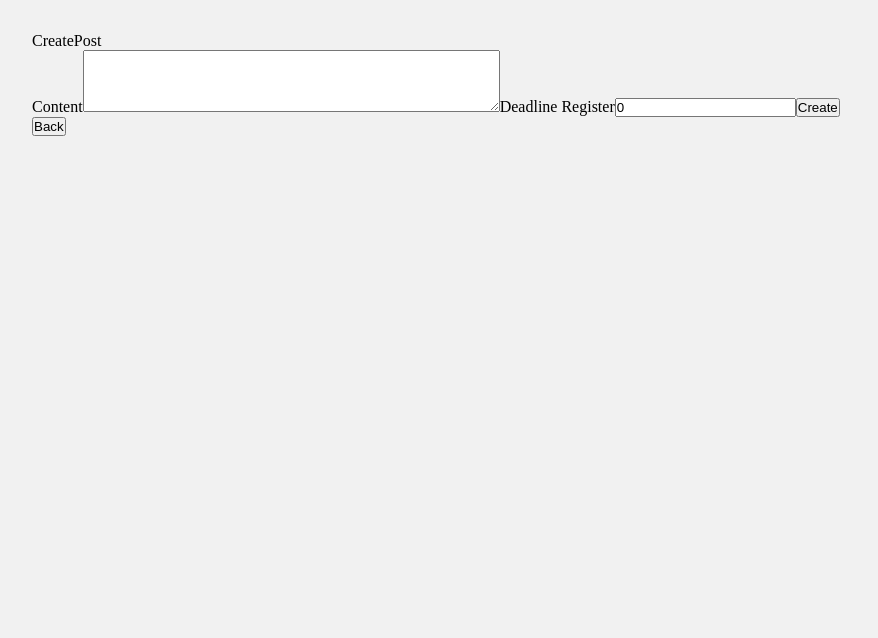
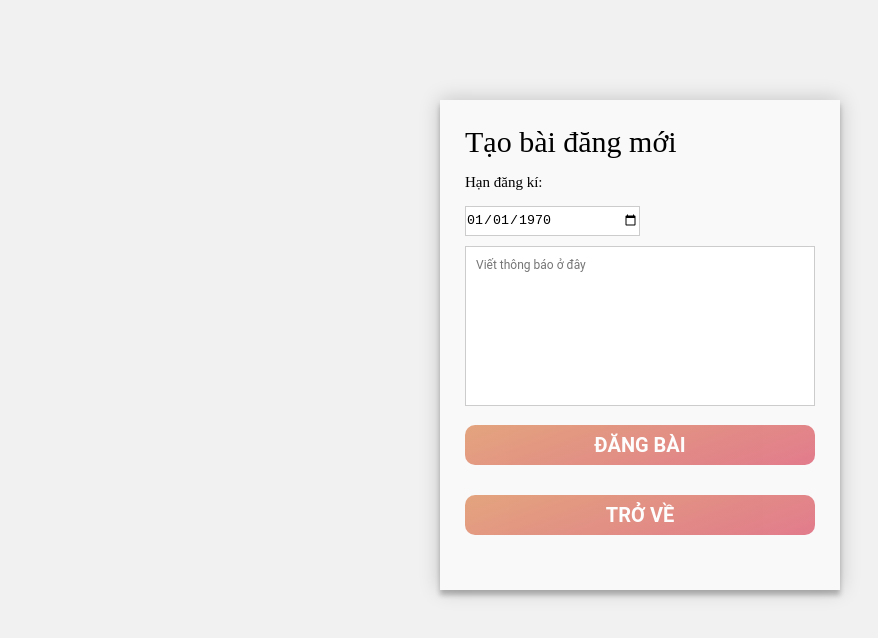
Before and after one commit to Duaww/blood-donate, a React (Create React App) app in the folder blood-donate-fe/: page /create-post in a window 1280 px wide. Shown: the top 638 px of the page, without its empty margins (0-878 px from the left). Built offline with nearby package versions, Linux system fonts and the light colour scheme; sample sign-in values are in the browser's storage.

Commit message:
ADD: css for hopital pgae

```diff
--- a/blood-donate-fe/src/donated-blood/DonatedBloodComponent.js
+++ b/blood-donate-fe/src/donated-blood/DonatedBloodComponent.js
@@ -1,35 +1,32 @@
 import { useNavigate } from "react-router-dom";
-import React, {useEffect ,useState } from "react";
+import React, { useEffect, useState } from "react";
 import "./DonatedBlood.css";
 import DonatedBloodService from "./DonatedBloodService";
 
 export const DonatedBloodComponent = () => {
-
   const [token, setToken] = useState("");
   const [listDonator, setListDonator] = useState([]);
   const [nameFilter, setNameFilter] = useState("");
   const [bloodFilter, setBloodFilter] = useState("");
   const navigate = useNavigate();
 
-
   useEffect(() => {
     const checkAuth = () => {
-            const token = localStorage.getItem('token');
+      const token = localStorage.getItem("token");
       if (token == null) {
         navigate("/");
         return;
       }
       setToken(token);
       getListDonator(token);
-        }
+    };
     checkAuth();
   }, []);
-
 
   function getListDonator(token) {
     const pageable = {
       page: 1,
-            size: 10
+      size: 10,
     };
     DonatedBloodService.getListDonatorSeflHospital(token, pageable)
       .then((res) => {
@@ -41,9 +38,8 @@ export const DonatedBloodComponent = () => {
       });
   }
 
-
   function convertTimeStampToDate(timestamp) {
-        return new Date(timestamp * 1000).toDateString();
+    return new Date(timestamp * 1000).toISOString().split("T")[0];
   }
 
   function goBack() {
@@ -53,11 +49,11 @@ export const DonatedBloodComponent = () => {
   function search() {
     let pageable = {
       page: 1,
-            size: 10
+      size: 10,
     };
     let requestBody = {
       name: nameFilter,
-            blood: bloodFilter.split(":")
+      blood: bloodFilter.split(":"),
     };
 
     console.log(requestBody);
@@ -74,43 +70,95 @@ export const DonatedBloodComponent = () => {
 
   return (
     <div>
-            listDonator
-            <div>
-                <label>Name:</label>
-                <input type="text" id="" name="" value={nameFilter}  onChange={(e) => setNameFilter(e.target.value)} />
-                <label>Blood group :</label>
-                <select id="blood" value={bloodFilter} onChange={(e) => setBloodFilter(e.target.value)} >
-                    <option value="O:A:B:AB" selected>All</option>
+      <h2>Danh sách người đã hiến máu tại bệnh viện</h2>
+      <div className="div-filter">
+        <label className="marign-right-5px">Tên người hiến máu:</label>
+        <input
+          className="marign-right-15px text-search"
+          type="text"
+          id=""
+          name=""
+          placeholder="Nhập tên muốn tìm kiếm"
+          value={nameFilter}
+          onChange={(e) => setNameFilter(e.target.value)}
+        />
+        <label className="marign-right-5px">Blood group :</label>
+
+        <select
+          className="marign-right-15px select-option"
+          id="blood"
+          value={bloodFilter}
+          onChange={(e) => setBloodFilter(e.target.value)}
+        >
+          <option className="marign-right-15px" value="O:A:B:AB" selected>
+            All
+          </option>
           <option value="O">O</option>
           <option value="A">A</option>
           <option value="B">B</option>
           <option value="AB">AB</option>
         </select>
-                <input type="button" value="Search" onClick={() => search()} />
+
+        <input
+          className="search-button marign-right-15px"
+          type="button"
+          value="Search"
+          onClick={() => search()}
+        />
       </div>
+      <div>
+        <div className="body">
+          <div class=""></div>
+          <table className="table">
+            <thead className="">
+              <tr className="">
+                <th className="">No</th>
+                <th className="">Tên</th>
+                <th className="">Ngày sinh</th>
+                <th className="">Nhóm máu</th>
+                <th className="">Sô căn cước</th>
+                <th className="">Email</th>
+                <th className="">Số điện thoại</th>
+                <th className="">Actions</th>
+              </tr>
+            </thead>
+            <tbody className="">
               {listDonator.map((donator, index) => (
-                <div key={index}>
-                    <p>
-                       name: {donator["donatorInfoDTO"]["name"]}
-                    </p>
-                     <p>
-                        blood :  {donator["donatorInfoDTO"]["blood"]}
-                    </p>
-                     <p>
-                        email : {donator["donatorInfoDTO"]["email"]}
-                    </p>
-                     <p>
-                        id card : {donator["donatorInfoDTO"]["idCard"]}
-                    </p>
-                     <p>
-                        phone : {donator["donatorInfoDTO"]["phone"]}
-                    </p>
-                    <span>birthday : {convertTimeStampToDate(donator["donatorInfoDTO"]["birthday"])}</span>
+                <tr key={index}>
+                  <td className="">{index}</td>
 
-                    <span>--------------------</span>
+                  <td className="">{donator["donatorInfoDTO"]["name"]}</td>
+                  <td className="">
+                    {convertTimeStampToDate(
+                      donator["donatorInfoDTO"]["birthday"]
+                    )}
+                  </td>
+                  <td className="">{donator["donatorInfoDTO"]["blood"]}</td>
+                  <td className="">{donator["donatorInfoDTO"]["idCard"]}</td>
+                  <td className="">{donator["donatorInfoDTO"]["email"]}</td>
+                  <td className="">{donator["donatorInfoDTO"]["phone"]}</td>
+                  <td className="">
+                    <button type="" className="update-btn">
+                      Đã hiến máu
+                    </button>
+                    <button type="" className="delete-btn">
+                      Chưa hiến máu
+                    </button>
+                  </td>
+                </tr>
+              ))}
+            </tbody>
+          </table>
         </div>
-            ))}
-            <input type="button" value="Back" onClick={() => goBack()} />
+      </div>
+      <div className="back">
+        <input
+          className="button-back"
+          type="button"
+          value="Trở về"
+          onClick={() => goBack()}
+        />
+      </div>
     </div>
   );
-}
+};
--- a/blood-donate-fe/src/login/LoginComponent.js
+++ b/blood-donate-fe/src/login/LoginComponent.js
@@ -49,16 +49,16 @@ export const LoginComponent = (props) => {
       <div class="login">
         <div class="container">
           <h1>
-            Login to access to
+            Đăng nhập bằng tài khoản admin
             <br />
-            hospital account
+            hoặc tài khoản bệnh viện
           </h1>
 
           <div class="login-form">
             <form action="">
               <input
                 type="text"
-                placeholder="Hospital or Admin account"
+                placeholder="Tài khoản admin hoặc bệnh viện"
                 name="username"
                 value={username}
                 onChange={(e) => setUserName(e.target.value)}
@@ -66,7 +66,7 @@ export const LoginComponent = (props) => {
               />
               <input
                 type="password"
-                placeholder="Password"
+                placeholder="Mật khẩu"
                 name="password"
                 value={password}
                 onChange={(e) => setPassword(e.target.value)}
@@ -78,7 +78,7 @@ export const LoginComponent = (props) => {
                 value="Login"
                 onClick={() => login()}
               >
-                Login
+                Đăng nhập
               </button>
             </form>
           </div>
--- a/blood-donate-fe/src/post-find-donator/CreatePost.css
+++ b/blood-donate-fe/src/post-find-donator/CreatePost.css
@@ -0,0 +1,84 @@
+.container {
+    max-width: 400px;
+    width: 100%;
+    margin: 0 auto;
+    position: relative;
+}
+
+#contact textarea,
+#contact button {
+    font: 400 12px/16px "Roboto", Helvetica, Arial, sans-serif;
+}
+
+#contact {
+    background: #f9f9f9;
+    padding: 25px;
+    margin: 100px 0;
+    box-shadow: 0 0 20px 0 rgba(0, 0, 0, 0.2), 0 5px 5px 0 rgba(0, 0, 0, 0.24);
+}
+
+#contact h3 {
+    display: block;
+    font-size: 30px;
+    font-weight: 300;
+    margin-bottom: 10px;
+}
+
+#contact h4 {
+    margin: 5px 0 15px;
+    display: block;
+    font-size: 15px;
+    font-weight: 400;
+}
+
+fieldset {
+    border: medium none !important;
+    margin: 0 0 10px;
+    min-width: 100%;
+    padding: 0;
+    width: 100%;
+}
+
+#contact input[type="date"] {
+    border: 1px solid #ccc;
+    width: 50%;
+    height: 30px;
+}
+
+#contact textarea {
+    width: 100%;
+    border: 1px solid #ccc;
+    background: #fff;
+    margin: 0 0 5px;
+    padding: 10px;
+    height: 160px;
+    max-width: 100%;
+    resize: none;
+}
+
+#contact button {
+    background: linear-gradient(-20deg, #dc5c71 0%, #de8f5f 100%);
+    border: none;
+    margin-bottom: 20px;
+    width: 100%;
+    height: 40px;
+    text-transform: uppercase;
+    color: white;
+    border-radius: 10px;
+    position: relative;
+    z-index: 2;
+    font-weight: bold;
+    font-size: 20px;
+    opacity: 0.8;
+}
+
+#contact button:hover {
+    opacity: 1;
+    cursor: pointer;
+}
+
+#contact input:focus,
+#contact textarea:focus {
+    outline: 0;
+    border: 1px solid #aaa;
+}
--- a/blood-donate-fe/src/post-find-donator/CreatePostComponent.js
+++ b/blood-donate-fe/src/post-find-donator/CreatePostComponent.js
@@ -26,44 +26,65 @@ export const CreatePostComponent = () => {
 
   function createNewPost() {
     if (contentPost == "" || deadline == 0) {
-      window.location.reload();
+      window.alert("Xin hãy nhập đủ thông tin");
       return;
     }
     let postInfo = { content: contentPost, deadlineRegister: deadline };
     PostFindDonatorService.createNewPost(token, postInfo)
       .then((res) => {
-        navigate("/list-post");
+        navigate("/my-profile");
       })
       .catch((error) => {
         console.log(error);
       });
   }
 
+  function convertDateToTimeStamp(value) {
+    return Date.parse(value) / 1000;
+  }
+
+  function convertTimeStampToDate(value) {
+    let date = new Date(value * 1000);
+    return date.toISOString().split("T")[0];
+  }
+
   return (
     <div>
-      CreatePost
-      <div>
-        <label>Content</label>
-        <textarea
-          value={contentPost}
-          onChange={(e) => setContentPost(e.target.value)}
-          id=""
-          name=""
-          rows="4"
-          cols="50"
-          required
-        />
-        <label>Deadline Register</label>
-        <input
-          type="text"
-          name="deadline"
-          value={deadline}
-          onChange={(e) => setDeadLine(e.target.value)}
-          required
-        />
-        <input type="button" value="Create" onClick={() => createNewPost()} />
+      <div className="container">
+        <div id="contact">
+          <h3>Tạo bài đăng mới</h3>
+          <fieldset>
+            <h4>Hạn đăng kí:</h4>
+            <input
+              type="date"
+              value={convertTimeStampToDate(deadline)}
+              onChange={(e) =>
+                setDeadLine(convertDateToTimeStamp(e.target.value))
+              }
+              required
+            />
+          </fieldset>
+          <fieldset>
+            <textarea
+              placeholder="Viết thông báo ở đây"
+              tabIndex="5"
+              value={contentPost}
+              onChange={(e) => setContentPost(e.target.value)}
+              required
+            ></textarea>
+          </fieldset>
+          <fieldset>
+            <button onClick={() => createNewPost()} id="contact-submit">
+              Đăng bài
+            </button>
+          </fieldset>
+          <fieldset>
+            <button id="contact-submit" onClick={() => goBack()}>
+              Trở về
+            </button>
+          </fieldset>
+        </div>
       </div>
-      <input type="button" value="Back" onClick={() => goBack()} />
     </div>
   );
 };
```
Also changed, not shown: blood-donate-fe/src/donated-blood/DonatedBlood.css (+136 -0 lines), 1 other file (tests, documents, lock files or other folders). Lines whose indentation alone changed are shown as unchanged.
